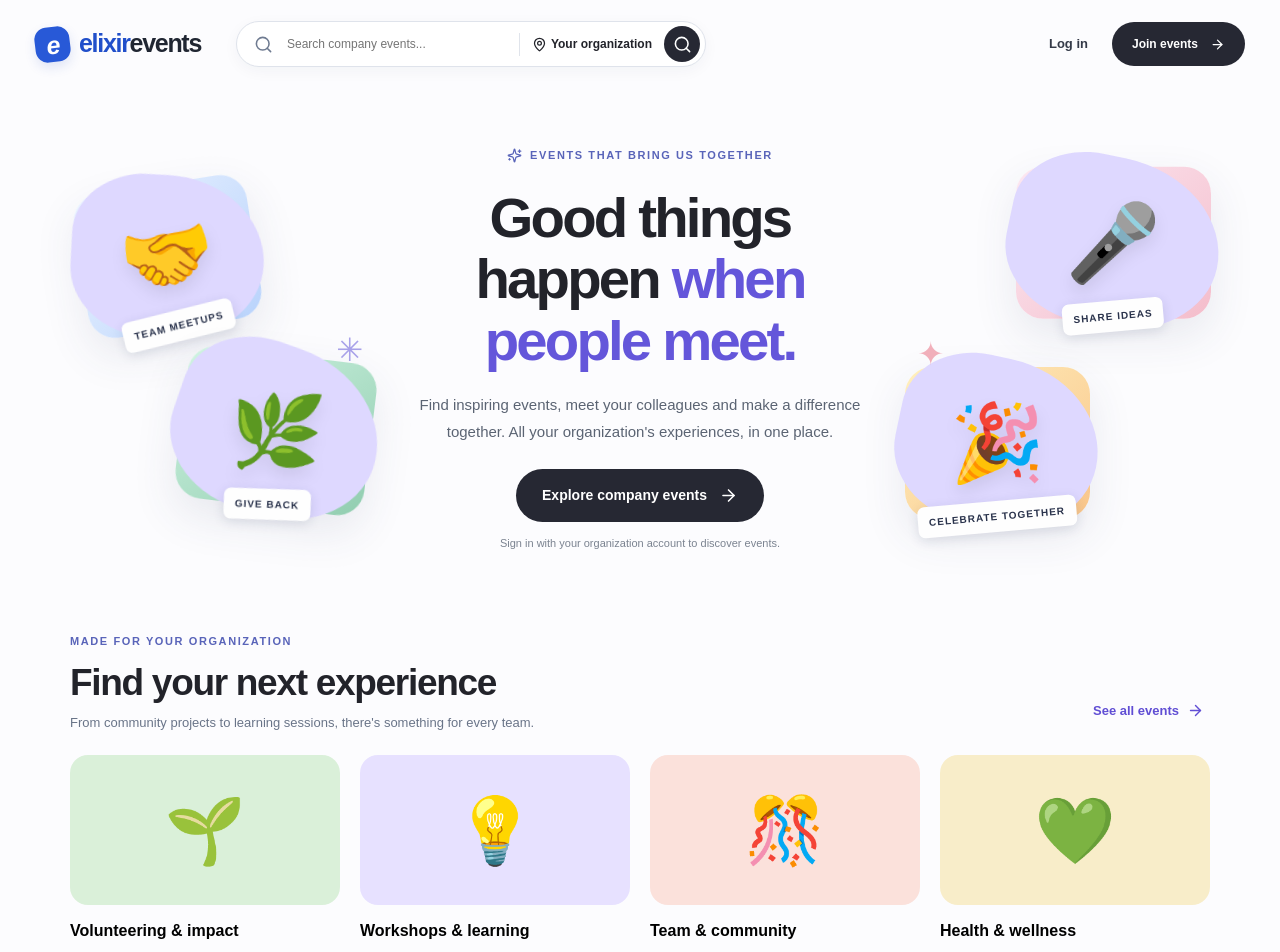
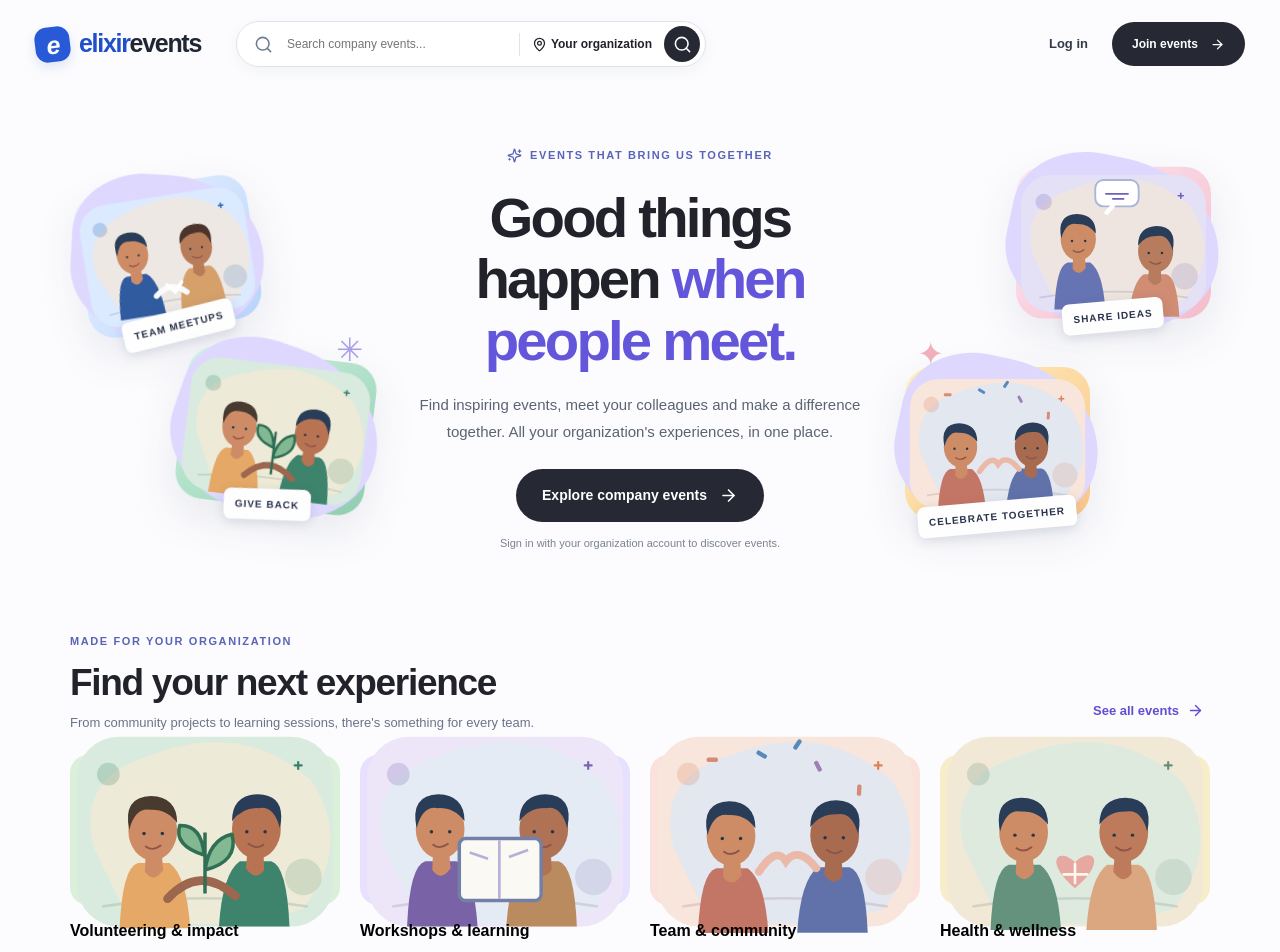
Before and after one commit to Ganatra-Ruchir/Corporate-Event-Management-Employee-Registration-Portal, a Next.js app: page / in a window 1280 px wide. Shown: the top 952 px of the page. Built offline with nearby package versions, Linux system fonts and the light colour scheme.

Commit message:
Replace emoji tiles with original matching illustration scenes

```diff
--- a/src/components/public-landing.tsx
+++ b/src/components/public-landing.tsx
@@ -1,6 +1,7 @@
 "use client";
 import {ArrowRight,CalendarDays,Search,Users,MapPin,Sparkles} from "lucide-react";
 import {useState} from "react";
+import {LandingArtwork} from "@/components/landing-artwork";
 
 export default function PublicLanding({onEnter}:{onEnter:()=>void}){
  const [query,setQuery]=useState("");
@@ -14,23 +15,23 @@ export default function PublicLanding({onEnter}:{onEnter:()=>void}){
    <main>
     <section className="landing-hero" aria-labelledby="landing-hero-title">
      <div className="landing-art landing-art-left" aria-hidden="true">
-       <div className="landing-float landing-float-one"><span className="landing-emoji">🤝</span><span className="landing-art-tag">TEAM MEETUPS</span></div>
-       <div className="landing-float landing-float-two"><span className="landing-emoji">🌿</span><span className="landing-art-tag">GIVE BACK</span></div>
+       <div className="landing-float landing-float-one"><LandingArtwork scene="meet"/><span className="landing-art-tag">TEAM MEETUPS</span></div>
+       <div className="landing-float landing-float-two"><LandingArtwork scene="impact"/><span className="landing-art-tag">GIVE BACK</span></div>
        <span className="landing-doodle landing-doodle-one">✳</span>
      </div>
      <div className="landing-hero-content"><span className="landing-kicker"><Sparkles size={15}/> EVENTS THAT BRING US TOGETHER</span><h1 id="landing-hero-title">Good things happen <span>when people meet.</span></h1><p>Find inspiring events, meet your colleagues and make a difference together. All your organization&apos;s experiences, in one place.</p><button className="landing-cta" onClick={onEnter}>Explore company events <ArrowRight size={19}/></button><span className="landing-hero-note">Sign in with your organization account to discover events.</span></div>
      <div className="landing-art landing-art-right" aria-hidden="true">
-       <div className="landing-float landing-float-three"><span className="landing-emoji">🎤</span><span className="landing-art-tag">SHARE IDEAS</span></div>
-       <div className="landing-float landing-float-four"><span className="landing-emoji">🎉</span><span className="landing-art-tag">CELEBRATE TOGETHER</span></div>
+       <div className="landing-float landing-float-three"><LandingArtwork scene="ideas"/><span className="landing-art-tag">SHARE IDEAS</span></div>
+       <div className="landing-float landing-float-four"><LandingArtwork scene="celebrate"/><span className="landing-art-tag">CELEBRATE TOGETHER</span></div>
        <span className="landing-doodle landing-doodle-two">✦</span>
      </div>
     </section>
     <section className="landing-below"><div className="landing-section-heading"><div><span className="landing-kicker">MADE FOR YOUR ORGANIZATION</span><h2>Find your next experience</h2><p>From community projects to learning sessions, there&apos;s something for every team.</p></div><button onClick={onEnter}>See all events <ArrowRight size={17}/></button></div>
     <div className="landing-category-grid">
-     <button onClick={onEnter}><span className="landing-category-art art-volunteer">🌱</span><strong>Volunteering & impact</strong><span>Make a difference together</span></button>
-     <button onClick={onEnter}><span className="landing-category-art art-learning">💡</span><strong>Workshops & learning</strong><span>Learn something new</span></button>
-     <button onClick={onEnter}><span className="landing-category-art art-community">🎊</span><strong>Team & community</strong><span>Connect beyond work</span></button>
-     <button onClick={onEnter}><span className="landing-category-art art-wellness">💚</span><strong>Health & wellness</strong><span>Look after each other</span></button>
+     <button onClick={onEnter}><span className="landing-category-art art-volunteer"><LandingArtwork scene="impact"/></span><strong>Volunteering & impact</strong><span>Make a difference together</span></button>
+     <button onClick={onEnter}><span className="landing-category-art art-learning"><LandingArtwork scene="learn"/></span><strong>Workshops & learning</strong><span>Learn something new</span></button>
+     <button onClick={onEnter}><span className="landing-category-art art-community"><LandingArtwork scene="celebrate"/></span><strong>Team & community</strong><span>Connect beyond work</span></button>
+     <button onClick={onEnter}><span className="landing-category-art art-wellness"><LandingArtwork scene="wellness"/></span><strong>Health & wellness</strong><span>Look after each other</span></button>
     </div><div className="landing-private-note"><CalendarDays size={20}/><div><strong>Your organization&apos;s upcoming events are private.</strong><span>Sign in to see real event schedules, hosts and attendees.</span></div><button onClick={onEnter}>Sign in <ArrowRight size={16}/></button></div></section>
    </main>
    <footer className="landing-footer"><span>Elixir Foundation · Events Portal</span><span>Connect. Participate. Create impact.</span></footer>
```
